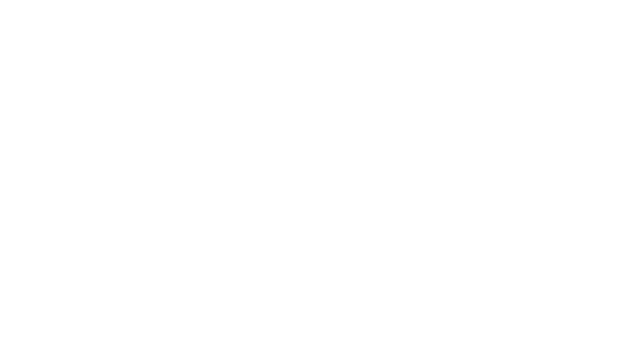
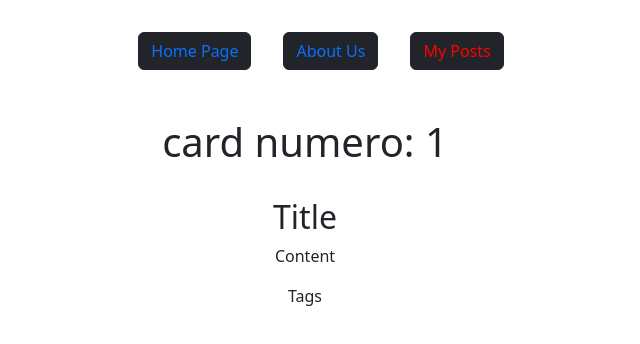
Before and after one commit to Mattia-Carbonera/react-router, a React (Vite) app: page /posts/1 in a window 1280 px wide. Before the commit this address had no page. Shown: the top 344 px of the page, without its empty margins (335-975 px from the left). Built offline with nearby package versions, Linux system fonts and the light colour scheme; no server answers.

Commit message:
fetching in ShowProduct.jsx

```diff
--- a/src/App.jsx
+++ b/src/App.jsx
@@ -6,6 +6,7 @@ import DefaultLayout from "./components/DefaultLayout/DefaultLayout";
 import HomePage from "./components/HomePage";
 import AboutUs from "./components/AboutUs";
 import MyPosts from "./components/MyPosts";
+import ShowProduct from "./components/ShowProduct/ShowProduct";
 
 function App() {
   return (
@@ -15,6 +16,7 @@ function App() {
           <Route index Component={HomePage} />
           <Route path="/about" Component={AboutUs} />
           <Route path="/posts" Component={MyPosts} />
+          <Route path="/posts/:id" Component={ShowProduct} />
         </Route>
       </Routes>
     </BrowserRouter>
--- a/src/components/MyPosts.jsx
+++ b/src/components/MyPosts.jsx
@@ -1,15 +1,35 @@
-import posts from "../db/posts";
+// import posts from "../db/posts";
+const serverHosting = import.meta.env.VITE_SERVER_HOSTING;
+
+import { useState, useEffect } from "react";
 import Card from "./card/Card";
 
 export default function MyPosts() {
+  // Stampo in pagina le card dei post
+  const [postArray, setPostArray] = useState([]);
+
+  const postsFetch = () => {
+    fetch(serverHosting)
+      .then((res) => res.json())
+      .then((data) => {
+        setPostArray(data[1]);
+        // console.log(postArray);
+      });
+  };
+
+  useEffect(() => {
+    postsFetch();
+  }, []);
+
   return (
     <>
       <main>
         <h1>My Posts</h1>
         <div className="container">
           <div className="card-container">
-            {posts.map((post, index) => (
+            {postArray.map((post, index) => (
               <Card
+                id={post.id}
                 key={index}
                 title={post.title}
                 content={post.content}
--- /dev/null
+++ b/src/components/ShowProduct/ShowProduct.jsx
@@ -0,0 +1,37 @@
+const serverHosting = import.meta.env.VITE_SERVER_HOSTING;
+import { useEffect, useState } from "react";
+import { useParams } from "react-router-dom";
+
+export default function ShowProduct() {
+  const { id } = useParams();
+
+  //   eseguo la chiamata e filtro il post
+  const [selectedPost, setSelectedPost] = useState({});
+  const singlePostFetch = () => {
+    fetch(serverHosting).then((res) =>
+      res.json().then((data) => {
+        const postsArray = data[1];
+        const postFiltered = postsArray.filter((post) => post.id == id);
+        setSelectedPost(postFiltered);
+      })
+    );
+  };
+
+  useEffect(() => {
+    singlePostFetch();
+  }, []);
+
+  return (
+    <div className="product-selected-container">
+      <h1>{`card numero: ${id}`}</h1>
+      <div className="post-selected-container">
+        <div className="selected-item">
+          <img src="" alt="" />
+          <h2>Title</h2>
+          <p>Content</p>
+          <span>Tags</span>
+        </div>
+      </div>
+    </div>
+  );
+}
--- /dev/null
+++ b/src/components/button/Button.jsx
@@ -0,0 +1,10 @@
+import { Link } from "react-router-dom";
+
+export default function Button({ id }) {
+  //   console.log(id);
+  return (
+    <Link to={`/posts/${id}`} className="btn btn-primary button-show">
+      Mostra
+    </Link>
+  );
+}
--- a/src/components/card/Card.jsx
+++ b/src/components/card/Card.jsx
@@ -1,4 +1,7 @@
+import Button from "../button/Button";
+
 export default function Card({ id, image, title, content }) {
+  //   console.log(id);
   return (
     <div className="card-post" key={id}>
       <div className="card-image">
@@ -8,6 +11,9 @@ export default function Card({ id, image, title, content }) {
         <h3>{title}</h3>
         <span>{content}</span>
       </div>
+      <div className="button-container py-3">
+        <Button id={id} />
+      </div>
     </div>
   );
 }
--- a/src/index.css
+++ b/src/index.css
@@ -33,8 +33,9 @@ ul > li {
 }
 
 .card-post {
+  position: relative;
   width: 250px;
-  height: 400px;
+  height: 450px;
   padding: 0.5rem;
   margin: 1rem;
 
@@ -53,3 +54,19 @@ ul > li {
   border-radius: 10px;
   margin-bottom: 1.5rem;
 }
+
+.button-container {
+  position: absolute;
+  bottom: 0;
+  left: calc(125px - 38.925px);
+}
+
+/* ShowProduct.jsx */
+.product-selected-container {
+  text-align: center;
+}
+
+.post-selected-container {
+  display: flex;
+  justify-content: center;
+}
```
Also changed, not shown: 1 other file (tests, documents, lock files or other folders).
